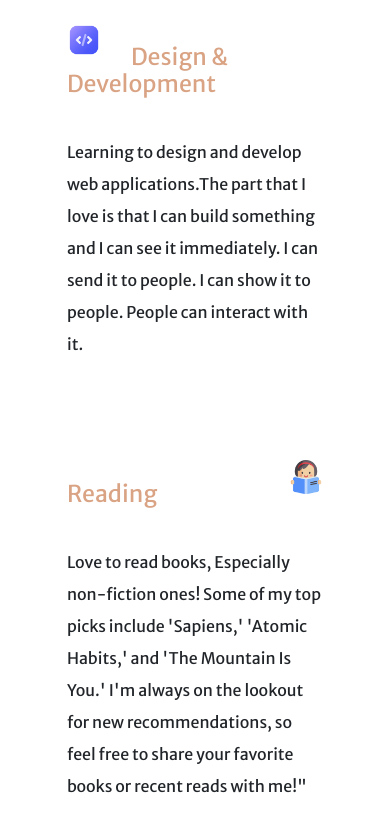
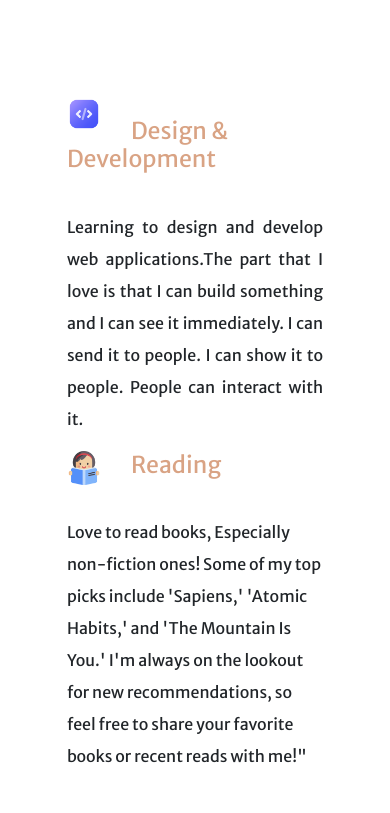
Before and after one commit to janhavi04/myPortfolio, a plain HTML site: page index.html in a window 390 px wide. Shown: the part 3151-3964 px from the top of the page. Drawn offline with nearby package versions, Linux system fonts and the light colour scheme.

Commit message:
Changes made to the file

```diff
--- a/index.html
+++ b/index.html
@@ -13,7 +13,6 @@
 </head>
 <body>
  <!--NavBar-->
-
     <section id="nav-bar">
        <nav class="navbar navbar-expand-lg fixed-top navbarScroll">
         <div class="container">
@@ -139,20 +138,23 @@
      <section id="hobbies">
         <div class="container">
             <h1 class="text-center heading">Hobbies</h1>
+            <div class="hobby">
                 <div class="skill-row">
                     <img class="codeimg" src="images/code.png" alt="picture">
                     <h3>Design & Development</h3>
-                <p > Learning to design and develop web applications.The part that I love is that I can build something and I can see it immediately. I can send it to people. I can show it to people. People can interact with it.
+                    <div class="para"><p > Learning to design and develop web applications.The part that I love is that I can build something and I can see it immediately. I can send it to people. I can show it to people. People can interact with it.
 
                         </p>
                     </div>
-
+                </div>
                 <div class="skill-row">
                     <img class="photoimg" src="images/read.png" alt="picture">
                     <h3>Reading</h3>
-                <p > Love to read books, Especially non-fiction ones! Some of my top picks include 'Sapiens,' 'Atomic Habits,' and 'The Mountain Is You.'
+                    <div class="para"></div><p > Love to read books, Especially non-fiction ones! Some of my top picks include 'Sapiens,' 'Atomic Habits,' and 'The Mountain Is You.'
                         I'm always on the lookout for new recommendations, so feel free to share your favorite books or recent reads with me!"
                         </p>
+                    </div>
+                </div>
             </div>
         </div>
 
--- a/styles.css
+++ b/styles.css
@@ -163,3 +163,36 @@ h3 {
 .copy {
   padding-top: 20px;
 }
+
+
+@media (max-width: 412px) {
+  .imageAboutPage {
+    width: 100%;
+    height: 80%;
+}
+}
+
+@media (max-width: 768px) {
+  .imageAboutPage {
+    width: 100%;
+    height: 80%;
+
+
+}
+
+.para{
+  width: 100%;
+  height: 100%;
+  float: left;
+  text-align: justify;
+}
+
+.photoimg{
+
+  margin: 100px top 100px auto;
+  float: left;
+  padding-right: 30px;
+  padding-left: 0;
+
+}
+}
```
Lines whose indentation alone changed are shown as unchanged.
